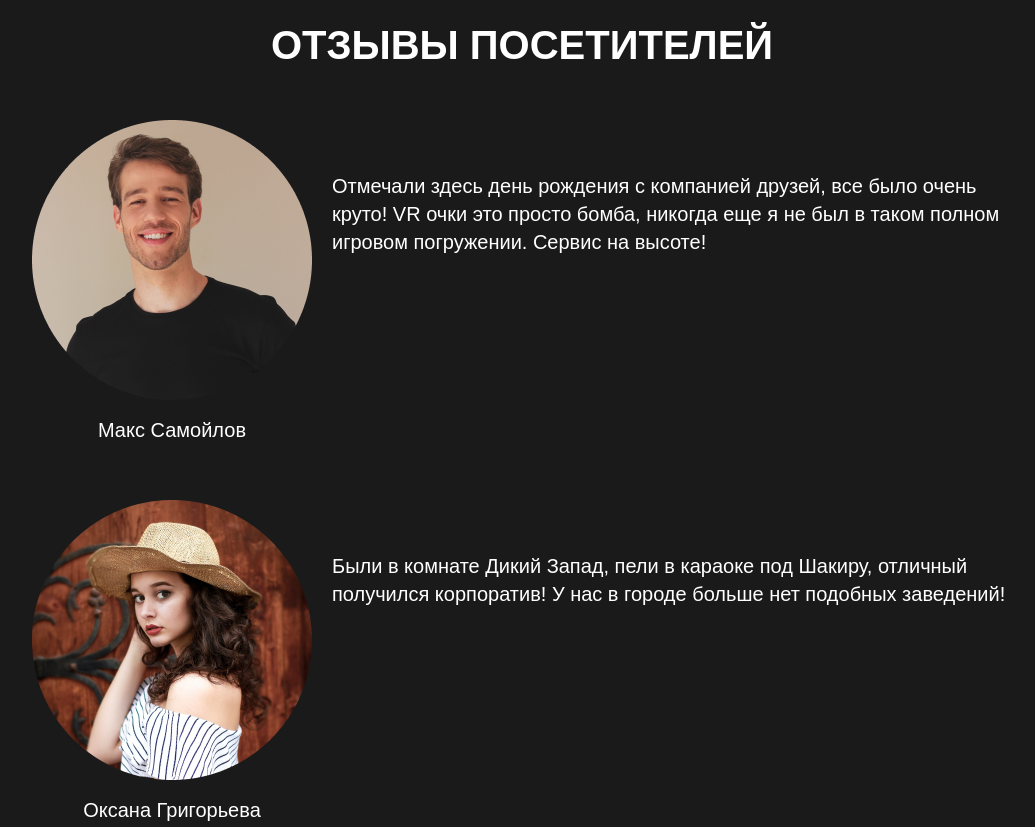
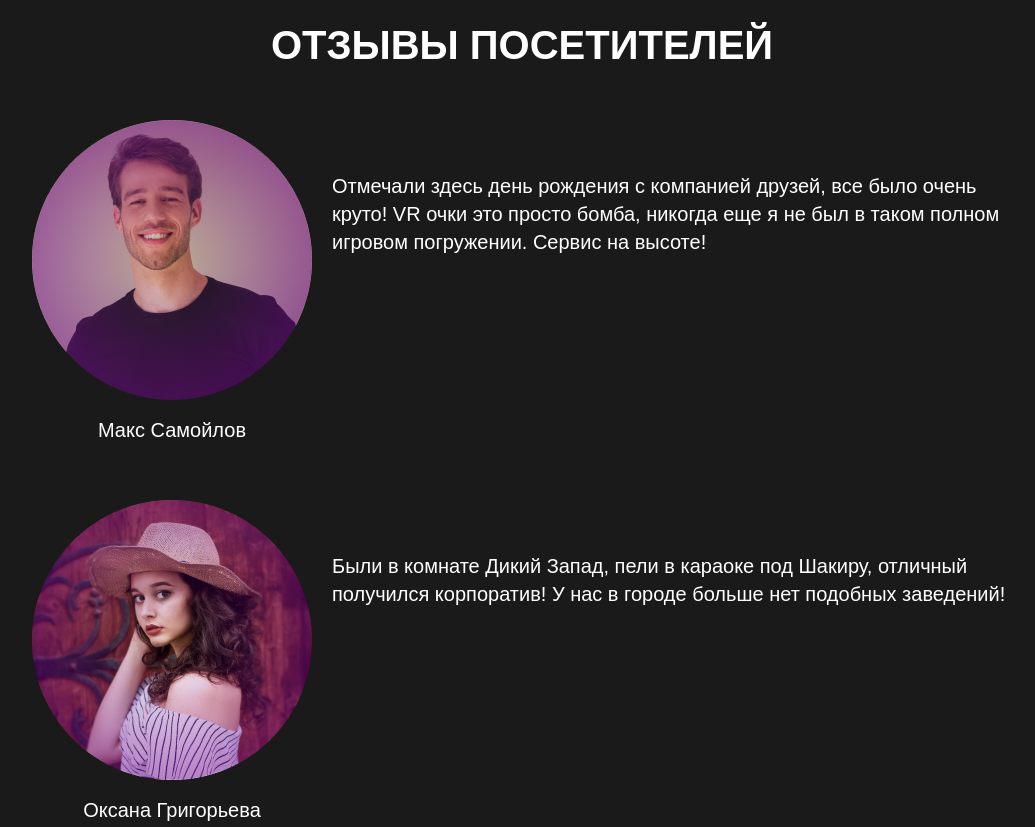
Before and after one commit to Aleksandr-Viktorovich/GO-module03, a plain HTML site: page index.html in a window 1280 px wide. Shown: the part 4920-5747 px from the top of the page, without its empty margins (118-1153 px from the left). Drawn offline with Linux system fonts and the light colour scheme.

Commit message:
4 задание

```diff
--- a/css/friends.css
+++ b/css/friends.css
@@ -40,6 +40,10 @@
   height: 228px;
 }
 
+.friends__audio:hover {
+  transform: translate(0, 80px);
+}
+
 .friends__karaoke {
   background-image: url("../img/karaoke.png");
   background-repeat: no-repeat;
@@ -61,6 +65,10 @@
   height: 228px;
 }
 
+.friends__netflix:hover {
+  transform: translate(0, 80px);
+}
+
 .friends__playstation {
   background-image: url("../img/playstation.png");
   background-repeat: no-repeat;
--- a/css/review.css
+++ b/css/review.css
@@ -1,6 +1,18 @@
 .review__avatar {
+  position: relative;
   float: left;
   margin-right: 20px;
+}
+
+.review__avatar:after {
+  content: "";
+  position: absolute;
+  width: 280px;
+  height: 280px;
+  background-image: radial-gradient(50% 50% at 50% 50%, rgba(196, 196, 196, 0) 0%, rgba(108, 2, 135, 0.5) 100%);
+  border-radius: 140px;
+  z-index: 1;
+  top: 0;
 }
 
 .review__list {
```
